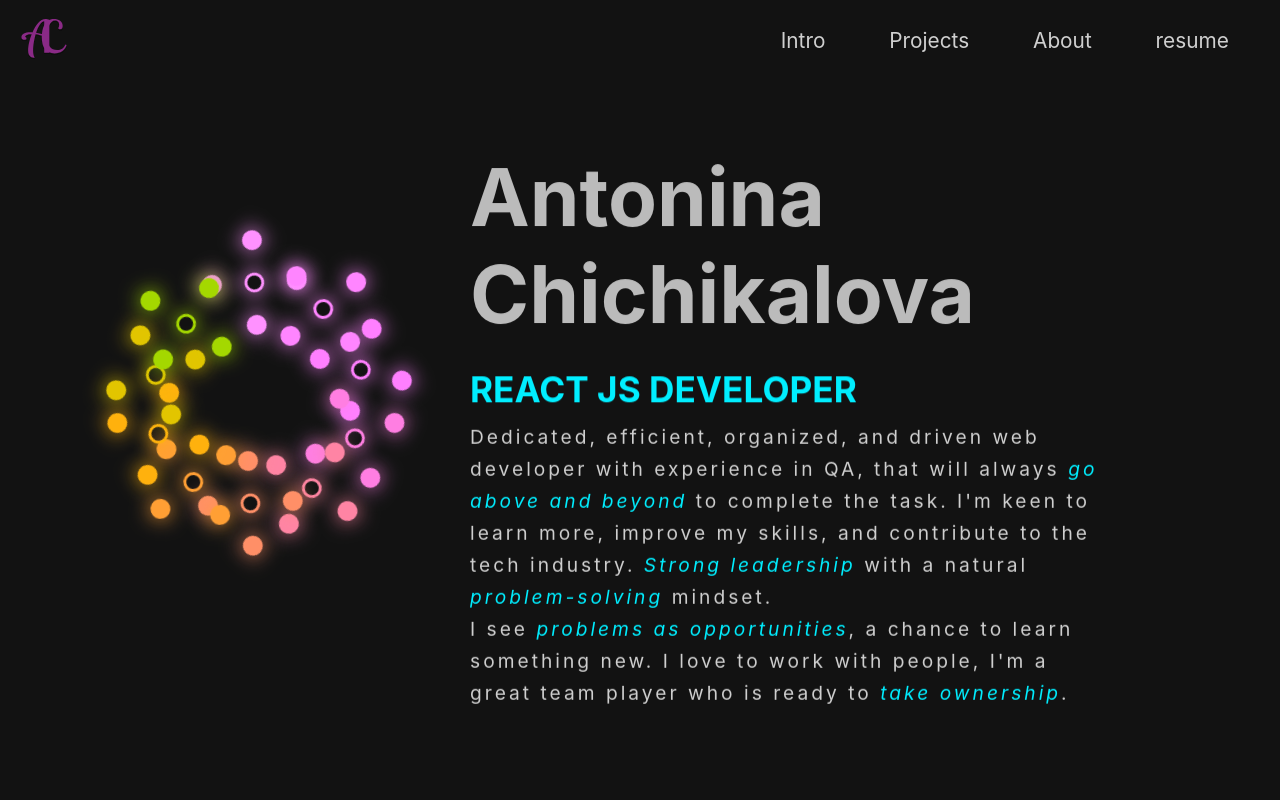
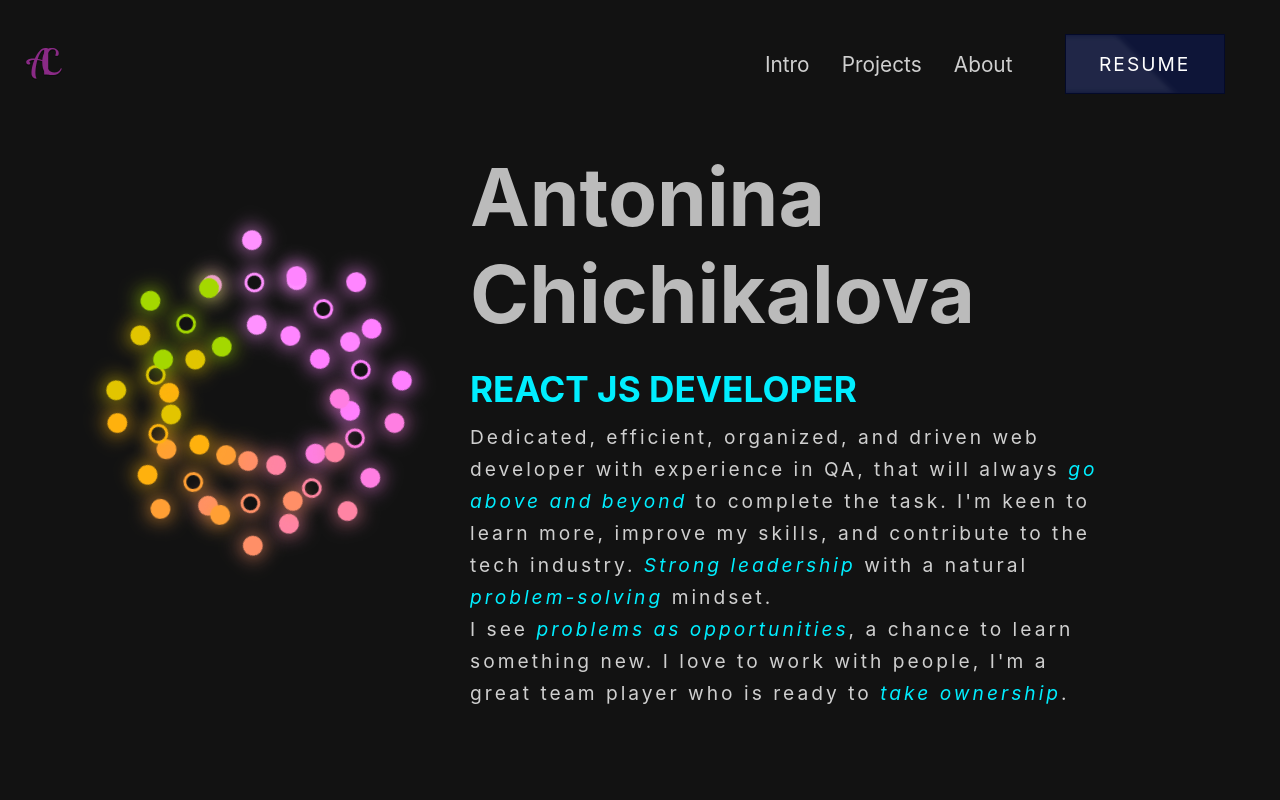
Before and after one commit to achichikalova/portfolio, a React (Create React App) app: page / in a window 1280 px wide. Shown: the top 800 px of the page. Built offline with nearby package versions, Linux system fonts and the light colour scheme; a web font is replaced by a local one.

Commit message:
add style to resume button

```diff
--- a/src/components/Header.scss
+++ b/src/components/Header.scss
@@ -3,7 +3,7 @@ $fontColor: rgba(255, 255, 255, 0.8);
 
 .header-container {
   width: 100%;
-  height: 80px;
+  height: 100px;
   display: flex;
   justify-content: space-between;
   align-items: center;
@@ -11,6 +11,8 @@ $fontColor: rgba(255, 255, 255, 0.8);
   z-index: 11;
   position: fixed;
   transition: all .1s ease-in-out;
+  padding-top: 3rem;
+  background-color: transparent;
 
   nav {
     width: 40vw;
@@ -29,41 +31,64 @@ $fontColor: rgba(255, 255, 255, 0.8);
       }
     }
 
-    button {
+    .resume {
       position: relative;
-      display: inline-flex;
-      padding: 10px 30px;
-      background-color: #363636;
-      color: $fontColor;
-      text-decoration: none;
-      letter-spacing: 1px;
-      overflow: hidden;
-      border: none;
-      cursor: pointer;
+      width: 160px;
+      height: 60px;
+      display: inline-block;
+      background-color: #fff;
+      margin: 20px;
+
+      &::before, &::after {
+        content: '';
+        position: absolute;
+        background: linear-gradient(45deg, $primary, #0e1538, #0e1538, #d400d4);
+        transition: .5s;
+      }
+
+      &:hover::before {
+        inset: -3px;
+      }
+
+      &:hover::after {
+        inset: -3px;
+        filter: blur(10px);
+      }
 
       span {
-        position: relative;
-        z-index: 100;
+        position: absolute;
+        top: 0;
+        left: 0;
+        width: 100%;
+        height: 100%;
+        display: inline-block;
+        background-color: #0e1538;
+        z-index: 10;
+        display: flex;
+        justify-content: center;
+        align-items: center;
+        font-size: 1.2rem;
         text-transform: uppercase;
-      }
+        letter-spacing: 2px;
+        color: #fff;
+        border: 1px solid #040a29;
+        overflow: hidden;
 
-      &::before {
-        content: "";
-        position: absolute;
-        top: var(--y);
-        left: var(--x);
-        transform: translate(-50%, -50%);
-        width: 0px;
-        height: 0px;
-        border-radius: 50%;
-        background-color: $primary;
-        transition: width 0.5s, height 0.5s;
+        &:before {
+          content: '';
+          position: absolute;
+          top: 0;
+          left: -50%;
+          width: 100%;
+          height: 100%;
+          background-color: rgba(255, 255, 255, 0.075);
+          transform: skew(45deg);
+          transition: all .5s ease-in-out;
+          filter: blur(3px);
 
-        &:hover {
-          width: 300px;
-          height: 300px;
-          background-color: red;
-          color: red;
+        }
+        &:hover::before {
+          transform: skew(-45deg);
         }
       }
     }
```
